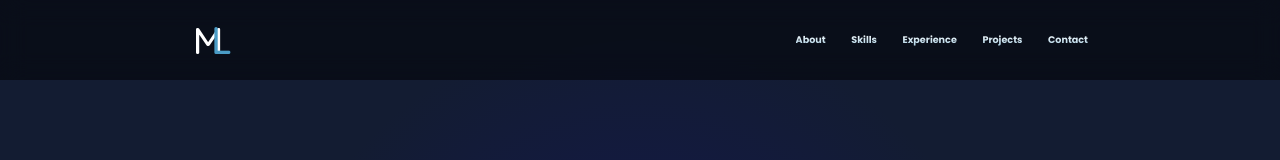
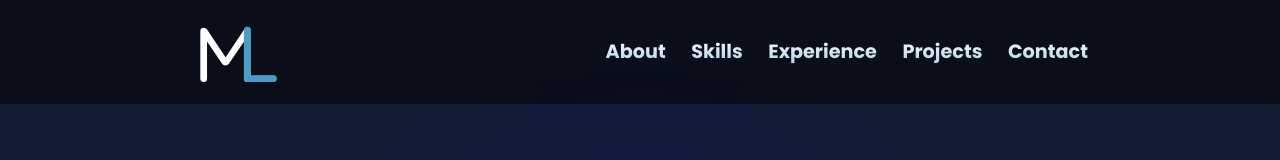
Before and after one commit to MartincsekLevente/Portfolio, a React (Vite) app: page / in a window 1280 px wide. Shown: the top 160 px of the page. Built offline with nearby package versions, Linux system fonts and the light colour scheme.

Commit message:
P-43: Add burger navigation and styling

```diff
--- a/src/App.tsx
+++ b/src/App.tsx
@@ -1,8 +1,8 @@
 import './App.scss'
 import Navbar from "./components/navbar/Navbar.tsx";
 import HomeSection from "./sections/home/HomeSection.tsx";
-/*import AboutSection from "./sections/about/AboutSection.tsx";
-import SkillsSection from "./sections/skills/SkillsSection.tsx";
+import AboutSection from "./sections/about/AboutSection.tsx";
+/*import SkillsSection from "./sections/skills/SkillsSection.tsx";
 import ExperienceSection from "./sections/experience/ExperienceSection.tsx";
 import ProjectsSection from "./sections/projects/ProjectsSection.tsx";
 import ContactSection from "./sections/contact/ContactSection.tsx";*/
@@ -15,6 +15,7 @@ export default function App() {
             <Navbar></Navbar>
             <div className="page-container">
                 <HomeSection></HomeSection>
+                <AboutSection></AboutSection>
                 {/*<SkillsSection></SkillsSection>
                 <ExperienceSection></ExperienceSection>
                 <ProjectsSection></ProjectsSection>
--- a/src/components/navbar/Navbar.scss
+++ b/src/components/navbar/Navbar.scss
@@ -8,18 +8,18 @@
     background-color: rgba(0, 0, 0, 0.5);
     backdrop-filter: blur(0.8rem);
     -webkit-backdrop-filter: blur(0.8rem);
-    z-index: 999;
+    z-index: 5;
 
     .navbar-container {
         display: flex;
         justify-content: space-between;
         align-items: center;
-        height: 5rem;
+        height: 6.5rem;
         width: $content_width;
 
         .navbar-home-title {
             display: flex;
-            font-size: 3vw;
+            font-size: 5rem;
             font-family: Jura, "sans-serif";
             font-weight: bold;
             user-select: none;
@@ -35,9 +35,9 @@
 
             .navbar-home-title-right {
                 position: relative;
-                left: -0.875rem;
+                left: -1.468rem;
                 color: $highlight;
-                font-size: 3.1vw;
+                font-size: 5.1rem;
                 transition: color 0.5s ease;
 
                 &.hovered {
@@ -84,7 +84,6 @@
                 display: block;
                 padding-right: 2rem;
             }
-
         }
     }
 }
--- a/src/components/navbar/Navbar.tsx
+++ b/src/components/navbar/Navbar.tsx
@@ -1,12 +1,16 @@
 import './Navbar.scss';
 import NavbarItem from "./navbar-item/NavbarItem.tsx";
 import { useState } from "react";
-import { Burger } from "@mantine/core";
+import { Burger, Drawer } from "@mantine/core";
 import { useDisclosure } from "@mantine/hooks";
 
 export default function Navbar() {
     const [titleHovered, setTitleHovered] = useState(false)
-    const [opened, { toggle }] = useDisclosure();
+    const [drawerOpened, drawerHandlers] = useDisclosure(false);
+
+    const handleNavbarItemClick = () => {
+        drawerHandlers.close();
+    };
 
     return (
         <div className="navbar-bg">
@@ -25,8 +29,33 @@ export default function Navbar() {
                     <NavbarItem title="Contact" navigateTo="#contact"></NavbarItem>
                 </div>
                 <div className="burger-container">
-                    <Burger color="white" opened={opened} onClick={toggle} aria-label="Toggle navigation"/>
+                    <Burger
+                        color="white"
+                        onClick={drawerHandlers.open}
+                        aria-label="Toggle navigation"/>
                 </div>
+                <Drawer
+                    opened={drawerOpened}
+                    onClose={drawerHandlers.close}
+                    position={"right"}
+                    size={"100%"}
+                    styles={{
+                        content: {
+                            background: 'radial-gradient(circle, rgb(19 23 81) 0%, rgb(19 28 50) 50%)',
+                            color: 'white'
+                        },
+                        header: {
+                            background: 'rgb(19 28 50)'
+                        }
+                    }}>
+                    <div className="navbar-items">
+                        <NavbarItem title="About" navigateTo="#about" isInBurger={true} onClick={handleNavbarItemClick}></NavbarItem>
+                        <NavbarItem title="Skills" navigateTo="#skills" isInBurger={true} onClick={handleNavbarItemClick}></NavbarItem>
+                        <NavbarItem title="Experience" navigateTo="#experience" isInBurger={true} onClick={handleNavbarItemClick}></NavbarItem>
+                        <NavbarItem title="Projects" navigateTo="#projects" isInBurger={true} onClick={handleNavbarItemClick}></NavbarItem>
+                        <NavbarItem title="Contact" navigateTo="#contact" isInBurger={true} onClick={handleNavbarItemClick}></NavbarItem>
+                    </div>
+                </Drawer>
             </div>
         </div>
     );
--- a/src/components/navbar/navbar-item/NavbarItem.scss
+++ b/src/components/navbar/navbar-item/NavbarItem.scss
@@ -5,7 +5,7 @@
     cursor: pointer;
 
     .navbar-item-text {
-        font-size: $font_size_text;
+        font-size: 1.2rem;
         font-weight: bold;
         color: transparent;
         background: linear-gradient(to top, $highlight 0%, white 100%);
@@ -14,6 +14,12 @@
         background-size: 100% 200%;
         user-select: none;
 
+        &.burger {
+            font-size: 11vh;
+            margin-left: auto;
+            margin-right: 2rem;
+        }
+
         &.hovered {
             background-position: bottom;
         }
--- a/src/components/navbar/navbar-item/NavbarItem.tsx
+++ b/src/components/navbar/navbar-item/NavbarItem.tsx
@@ -3,19 +3,26 @@ import { useState } from "react";
 
 
 interface NavbarItemProps {
-    title: string
-    navigateTo: string;
+    title: string,
+    navigateTo: string,
+    isInBurger?: boolean,
+    onClick?: () => void;
 }
 
-export default function NavbarItem({title, navigateTo}: NavbarItemProps) {
+export default function NavbarItem({title, navigateTo, isInBurger=false, onClick}: NavbarItemProps) {
     const [hovered, setHovered] = useState(false)
+
+    function handleClick() {
+        onClick && onClick();
+        document.querySelector(navigateTo)!.scrollIntoView({behavior: 'smooth'})
+    }
 
     return (
         <div className="navbar-item-container"
-             onClick={() => document.querySelector(navigateTo)!.scrollIntoView({behavior: 'smooth'})}
+             onClick={() => handleClick()}
              onMouseEnter={() => setHovered(true)}
              onMouseLeave={() => setHovered(false)}>
-            <div className={`navbar-item-text ${hovered ? 'hovered' : ''}`}>
+            <div className={`navbar-item-text ${isInBurger ? 'burger' : ''} ${hovered ? 'hovered' : ''}`}>
                 {title}
             </div>
         </div>
```
